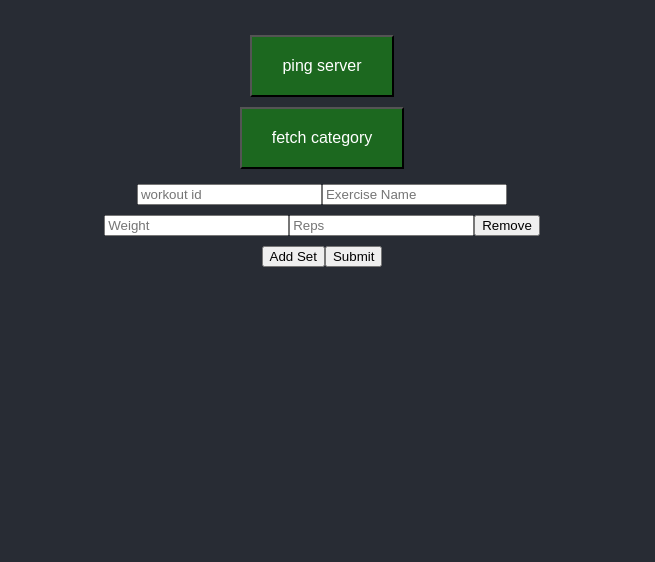
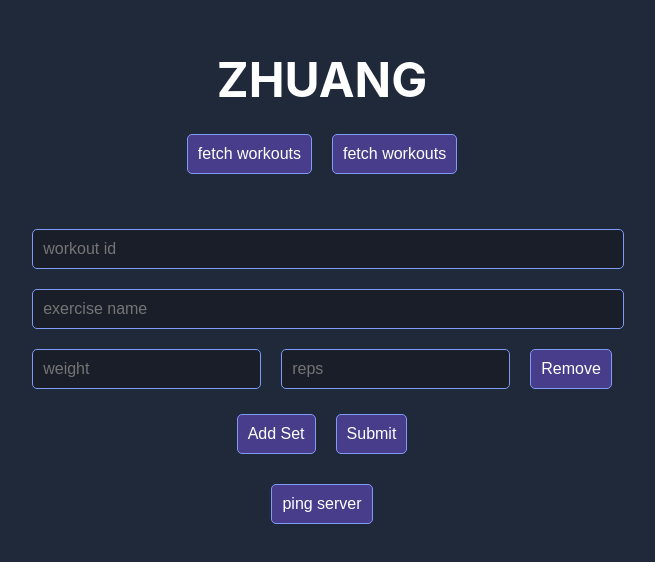
Before and after one commit to richardli03/Zhuang-API, a React (Create React App) app in the folder frontend/: page / in a window 1280 px wide. Shown: the top 562 px of the page, without its empty margins (318-973 px from the left). Built offline with nearby package versions, Linux system fonts and the light colour scheme.

Commit message:
prettify website, add css

```diff
--- a/frontend/src/App.css
+++ b/frontend/src/App.css
@@ -2,58 +2,92 @@
   text-align: center;
 }
 
-.App-logo {
-  height: 40vmin;
-  pointer-events: none;
-}
-
-@media (prefers-reduced-motion: no-preference) {
-  .App-logo {
-    animation: App-logo-spin infinite 20s linear;
-  }
-}
-
 .App-header {
-  background-color: #282c34;
+  background-color: rgb(32, 41, 58);
   padding-top: 30px;
-  min-height: 100vh;
+  min-height: 100vh; /* contains height */
   display: flex;
   flex-direction: column;
   align-items: center;
-  font-size: calc(10px + 2vmin);
   color: white;
 }
 
-.App-link {
-  color: #61dafb;
-}
-
-@keyframes App-logo-spin {
-  from {
-    transform: rotate(0deg);
-  }
-  to {
-    transform: rotate(360deg);
-  }
+body {
+  margin: 0;
+  background-color: #f0f2f5;
 }
 
 
-.test-btn {
-  background-color: #1c681f;
+.title{
+  font-size: 3rem;
+  font-weight: bold;
+  margin: 20px 0;
+}
+
+.top-btns {
+  margin: 0 auto;
+  display: flex;
+  justify-content: space-between;
+  margin-bottom: 20px;
+}
+
+.set-btn, .fetch-api-btn{
+  background-color: darkslateblue;
   color: white;
-  padding: 20px 30px;
+  padding: 10px 10px;
   margin: 5px 10px;
   text-align: center;
   font-size: 16px;
+  border-radius: 5px;
+  border: 1px solid #7f9bf5;
 }
 
+/* TODO: come up with a color scheme probably */
+.set-btn:hover, .fetch-api-btn:hover {
+  background-color: #3182ce;
+}
 
-.category-info{
-  list-style: none;
-}
-.ping-status {
-  margin-top: 20px;
+.api-response-info {
   padding: 10px;
   border-radius: 4px;
-  font-weight: bold;
+  font-size: 1rem;
 }
+
+.api-response-info li{
+  list-style: none;
+  padding: 0;
+  text-align: left;
+}
+
+.set-input{
+  margin: 10px;
+  padding: 10px;
+  border-radius: 5px;
+}
+
+.input-box {
+  margin: 10px;
+  padding: 10px;
+  border-radius: 5px;
+  border: 1px solid #7f9bf5;
+  background-color: #191e29;
+  color: white;
+  font-size: 1rem;
+  width: calc(95%);
+}
+
+.set-row {
+  display: flex;
+  align-items: center;
+  margin-bottom: 10px;
+}
+
+.set-row .input-box {
+  width: calc(40% - 10px);
+}
+
+.button-group {
+  display: flex;
+  justify-content: center;
+  margin-top: 20px;
+}
--- a/frontend/src/App.js
+++ b/frontend/src/App.js
@@ -2,9 +2,9 @@ import axios from "axios";
 import React, { useState } from "react";
 import "./App.css";
 
-function SetInput(){
-  const [exerciseName, setName] = useState('');
-  const [sets, setSets] = useState([{ weight: '', reps: '' }]);
+function SetInput() {
+  const [exerciseName, setName] = useState("");
+  const [sets, setSets] = useState([{ weight: "", reps: "" }]);
   const [workoutID, setWorkoutID] = useState(null);
 
   const handleNameChange = (event) => {
@@ -13,7 +13,8 @@ function SetInput(){
 
   const handleWorkoutID = (id) => {
     setWorkoutID(id.target.value);
-  }
+  };
+
   const handleSetInput = (index, event) => {
     const { name, value } = event.target;
     const newSets = [...sets];
@@ -22,7 +23,7 @@ function SetInput(){
   };
 
   const addSet = () => {
-    setSets([...sets, { weight: '', reps: '' }]);
+    setSets([...sets, { weight: "", reps: "" }]);
   };
 
   const removeSet = (index) => {
@@ -32,110 +33,152 @@ function SetInput(){
 
   const submitSets = async () => {
     try {
-      const formattedSets = sets.map(set => ({
+      const formattedSets = sets
+        .map((set) => ({
           weight: parseFloat(set.weight),
-        reps: parseInt(set.reps, 10)
-      })).filter(set => set.weight && set.reps); // Remove any incomplete sets
+          reps: parseInt(set.reps, 10),
+        }))
+        .filter((set) => set.weight && set.reps); // Remove any incomplete sets
 
       const exerciseData = {
         workout_id: workoutID,
         name: exerciseName,
-        set_info: formattedSets
+        set_info: formattedSets,
       };
 
-      console.log('Formatted sets:', exerciseData);
-      const response = await axios.post('http://127.0.0.1:8000/entries/', exerciseData);
-      console.log('Exercises logged:', response.data);
+      console.log("Formatted sets:", exerciseData);
+      const response = await axios.post(
+        "http://127.0.0.1:8000/entries/",
+        exerciseData
+      );
+      console.log("Exercises logged:", response.data);
       // clearrrrrrr
-      setName('');
-      setSets([{ weight: '', reps: '' }]);
+      setName("");
+      setSets([{ weight: "", reps: "" }]);
       // leaving workout id
       // setWorkoutID(null);
     } catch (error) {
-      console.error('Error logging exercises:', error);
+      console.error("Error logging exercises:", error);
     }
   };
 
   return (
-    <div>
+    <div className="set-input">
       <input
         type="number"
         name="workoutID"
         onChange={(id) => handleWorkoutID(id)}
         placeholder="workout id"
+        className="input-box"
       />
       <input
         type="text"
         value={exerciseName}
         onChange={handleNameChange}
-        placeholder="Exercise Name"
+        placeholder="exercise name"
+        className="input-box"
       />
       {sets.map((set, index) => (
-        <div key={index}>
+        <div className="set-row" key={index}>
           <input
             type="number"
             name="weight"
             value={set.weight}
             onChange={(e) => handleSetInput(index, e)}
-            placeholder="Weight"
+            placeholder="weight"
+            className="input-box"
           />
           <input
             type="number"
             name="reps"
             value={set.reps}
             onChange={(e) => handleSetInput(index, e)}
-            placeholder="Reps"
+            placeholder="reps"
+            className="input-box"
           />
-          <button onClick={() => removeSet(index)}>Remove</button>
+          <button className="set-btn" onClick={() => removeSet(index)}>
+            Remove
+          </button>
         </div>
       ))}
-      <button onClick={addSet}>Add Set</button>
-      <button onClick={submitSets}>Submit</button>
+      <button className="set-btn" onClick={addSet}>
+        Add Set
+      </button>
+      <button className="set-btn" onClick={submitSets}>
+        Submit
+      </button>
     </div>
   );
 }
 
 function App() {
-  const [categories, setCategories] = useState([]);
+  const [workouts, setWorkouts] = useState([]);
+  const [exercises, setExercises] = useState([]);
 
-  const fetchCategory = async () => {
-    const cat_response = await axios.get("http://127.0.0.1:8000/workouts/");
-    console.log(cat_response.data);
-    setCategories(cat_response.data);
+  const fetchWorkout = async () => {
+    const resp = await axios.get("http://127.0.0.1:8000/workouts/");
+    console.log(resp.data);
+    setWorkouts(resp.data);
+  };
+
+  const fetchExercises = async () => {
+    const resp = await axios.get("http://127.0.0.1:8000/exercises/");
+    console.log(resp.data);
+    setExercises(resp.data);
   };
 
   const [alive, setStatus] = useState(null);
   // define a state to store the categories with an empty array
   const pingServer = async () => {
-    const response = await axios.get("http://127.0.0.1:8000");
-    setStatus(response.data);
+    const resp = await axios.get("http://127.0.0.1:8000");
+    setStatus(resp.data);
   };
 
   return (
     <div className="App">
       <header className="App-header">
-        <button className="test-btn" onClick={pingServer}>
-          ping server
+        <div className="title">ZHUANG</div>
+        <div className="top-btns">
+          <button className="fetch-api-btn" onClick={fetchWorkout}>
+            fetch workouts
           </button>
-        {alive && (
-          <div className="ping-status">
-            response from API: {alive}
-          </div>
-        )}
-        <button className="test-btn" onClick={fetchCategory}>
-          fetch category
-        </button>
-        {categories.length > 0 && (
-            <div className="ping-status">
-                response from API:{" "}
-                <ul className="category-info">
-                  {categories.map((category) => (
-                    <li key={category.id}> {category.id} {category.name}</li>
+          {workouts.length > 0 && (
+            <div>
+              <ul className="api-response-info">
+                {workouts.map((category) => (
+                  <li key={category.id}>
+                    {" "}
+                    {category.id} {category.name}
+                  </li>
                 ))}
               </ul>
             </div>
           )}
+
+          <button className="fetch-api-btn" onClick={fetchExercises}>
+            fetch workouts
+          </button>
+          {exercises.length > 0 && (
+            <div>
+              <ul className="api-response-info">
+                {exercises.map((category) => (
+                  <li key={category.id}>
+                    {" "}
+                    {category.id} {category.name}
+                  </li>
+                ))}
+              </ul>
+            </div>
+          )}
+        </div>
+
         <SetInput />
+        <button className="fetch-api-btn" onClick={pingServer}>
+          ping server
+        </button>
+        {alive && (
+          <div className="api-response-info">response from API: {alive}</div>
+        )}
       </header>
     </div>
   );
```
Lines whose indentation alone changed are shown as unchanged.
